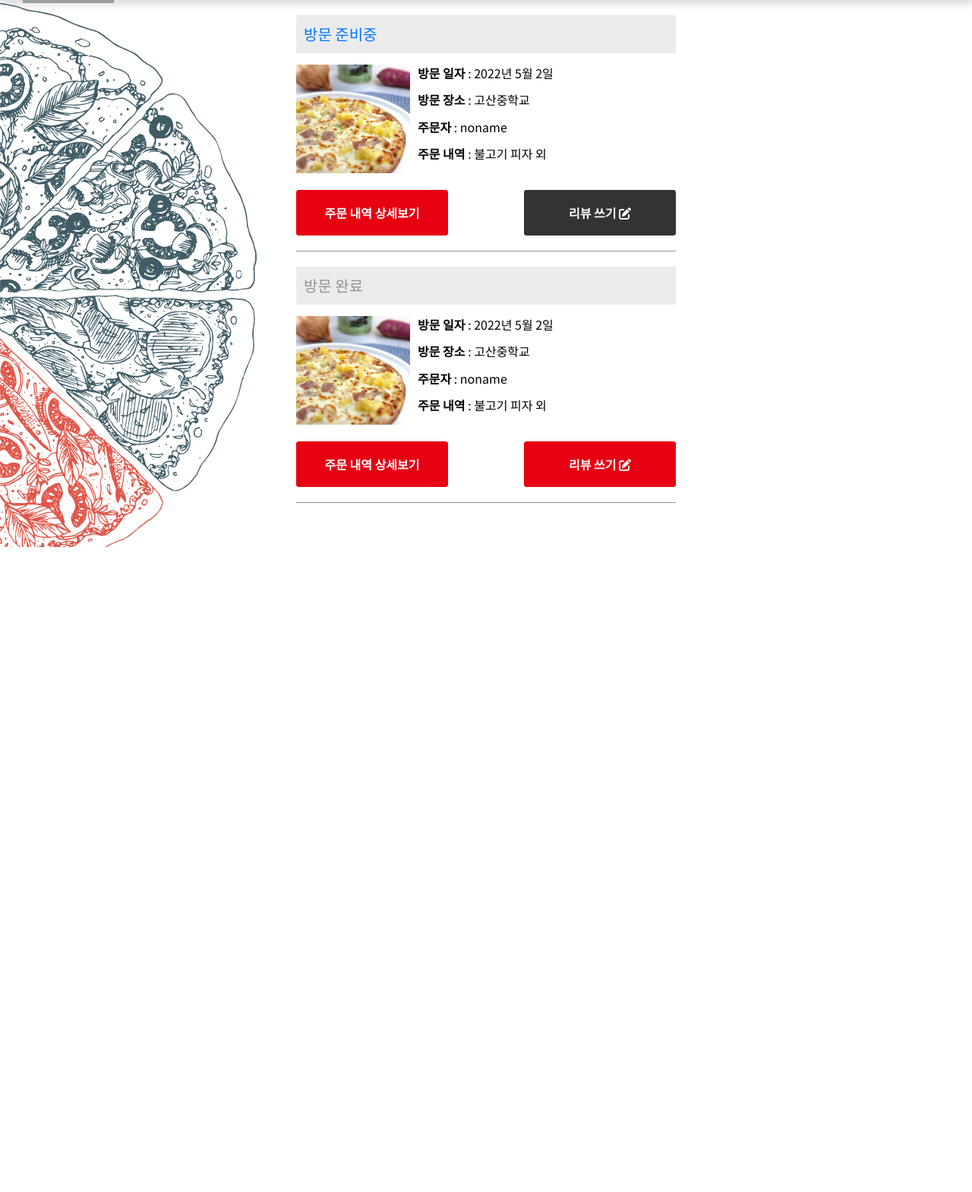
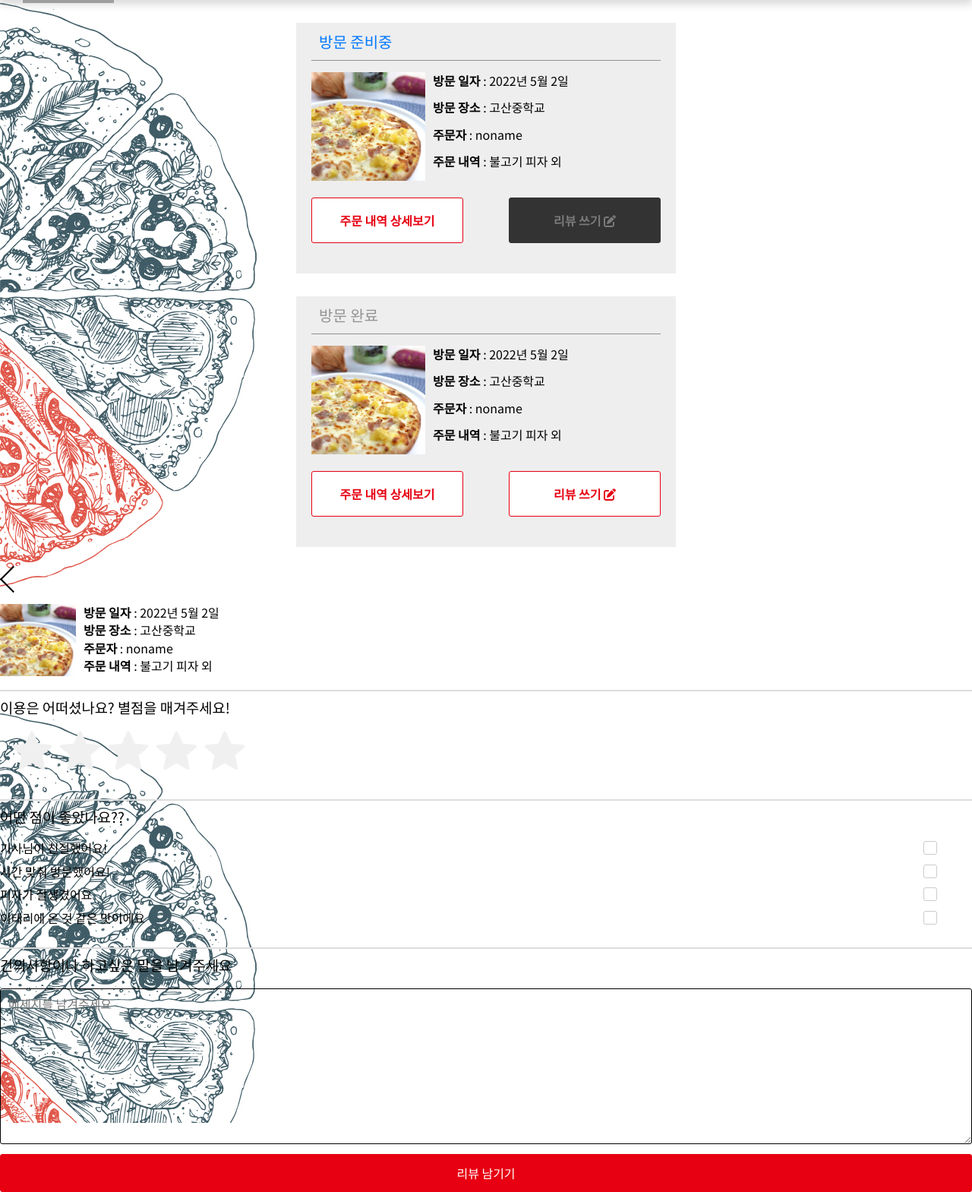
Before and after one commit to Taemin1234/LaMain-pizza, a PHP site: page /my-reservation/my-reservation.html in a window 1280 px wide. Shown: the part 80-1649 px from the top of the page at 76% size. Before the commit the page ends 800 px from the top, so only its background shows below. Run offline with PHP 8.4, Linux system fonts and the light colour scheme; some libraries are stand-ins or nearby versions; grey boxes are pictures that could not be loaded.

Commit message:
Add files via upload

```diff
--- a/css/style.css
+++ b/css/style.css
@@ -355,7 +355,7 @@ template {
   align-content: center;
 }
 
-.info-quantity, .order-btn-wrap, .calender-contents .week-container, .calender-head ul, .nav-bar {
+.detail-price, .info-quantity, .order-btn-wrap, .calender-contents .week-container, .calender-head ul, .nav-bar {
   display: flex;
   flex-direction: row;
   flex-wrap: nowrap;
@@ -507,7 +507,7 @@ ol {
   position: absolute;
   display: flex;
   border-radius: 3px;
-  background: #e70012;
+  background: #f76d00;
   padding: 3% 2%;
   width: 65%;
   height: 47px;
@@ -516,10 +516,10 @@ ol {
   transform: translate(-50%, -50%);
   justify-content: center;
   align-items: center;
-  color: #391b1a;
 }
 .login_box .login_data101 a {
   font-size: 16px;
+  color: #fff;
 }
 .login_box .login_data101 img {
   width: 10%;
@@ -1095,15 +1095,15 @@ header {
   height: 60px;
   font-size: 16px;
   font-weight: bold;
-  color: #fff;
-  background-color: #e70012;
+  color: #e70012;
+  background-color: #fff;
   border: solid 1px #e70012;
   border-radius: 3px;
   cursor: pointer;
 }
 .order-btn-wrap .reserv-btn:hover {
-  background-color: #fff;
-  color: #e70012;
+  background-color: #e70012;
+  color: #fff;
 }
 
 .detail-info-wrap {
@@ -1178,11 +1178,12 @@ header {
   margin: 10px 0;
 }
 
-.select-quantity-page {
+.slide-up-box {
   position: fixed;
   bottom: -100%;
   left: 50%;
   transform: translateX(-50%);
+  max-width: 500px;
   width: 500px;
   height: 92vh;
   padding: 20px;
@@ -1196,7 +1197,7 @@ header {
   z-index: 10;
 }
 
-.select-quantity-page::-webkit-scrollbar {
+.slide-up-box::-webkit-scrollbar {
   display: none;
 }
 
@@ -1249,19 +1250,21 @@ header {
   margin-bottom: 20px;
   border-bottom: solid 2px rgb(239, 239, 239);
 }
-.select-quantity-wrap img {
+
+.quant-img-wrap {
+  position: relative;
   width: 130px;
   height: 100px;
   -o-object-fit: cover;
      object-fit: cover;
 }
-.select-quantity-wrap img:hover {
-  background: rgba(0, 0, 0, 0.5);
-  z-index: 10px;
+.quant-img-wrap img {
+  width: 100%;
+  height: 100%;
 }
 
 .info-quantity {
-  width: 100%;
+  width: calc(100% - 130px);
   padding-right: 10px;
   margin-left: 20px;
 }
@@ -1329,18 +1332,19 @@ header {
 
 .my-reserv {
   width: 100%;
-  margin: 20px 0;
+  margin: 30px 0;
+  padding: 0 20px 20px;
+  background-color: #eee;
+}
+
+.my-reserv-state {
+  width: 100%;
+  height: 50px;
   border-bottom: solid 1px #949292;
-}
-
-.my-reserv-state {
-  width: 100%;
-  height: 50px;
 }
 .my-reserv-state p {
   height: 100%;
   padding: 10px;
-  background-color: #ebebeb;
   font-size: 20px;
   line-height: 30px;
   box-sizing: border-box;
@@ -1374,30 +1378,62 @@ header {
   height: 60px;
   font-size: 16px;
   font-weight: bold;
-  color: #fff;
+  color: #7a7a7a !important;
   border-radius: 3px;
   background-color: #333 !important;
   border: solid 1px #333 !important;
   pointer-events: none;
 }
 
+.detail-contents-wrap h2 {
+  margin: 0 0 20px;
+  font-weight: bold;
+}
+
+.detail-contents {
+  width: 100%;
+  margin-top: 20px;
+  padding: 20px;
+  background-color: #eee;
+}
+.detail-contents table {
+  width: 100%;
+  border: solid 1px #adadad;
+  border-collapse: collapse;
+}
+.detail-contents tbody {
+  width: 100%;
+}
+.detail-contents tbody tr {
+  padding: 15px;
+  border: solid 1px #adadad;
+}
+.detail-contents tbody td {
+  padding: 15px;
+  border: solid 1px #adadad;
+}
+
+.menu-detail {
+  width: 100%;
+  padding: 20px;
+  margin-top: 10px;
+  background-color: #eee;
+}
+
+.detail-price {
+  margin-bottom: 20px;
+}
+
+.total-detail-price {
+  border-top: solid 1px #000;
+  font-size: 18px;
+  font-weight: bold;
+  padding-top: 10px;
+  text-align: right;
+}
+
 .review-page {
-  position: fixed;
-  bottom: -100%;
-  left: 50%;
-  transform: translateX(-50%);
-  max-width: 500px;
-  width: 500px;
   height: 91vh;
-  padding: 20px;
-  margin: 0 auto;
-  background-color: #fff;
-  box-sizing: border-box;
-  overflow-y: auto;
-  -ms-overflow-style: none;
-  scrollbar-width: none;
-  transition: all, 500ms;
-  z-index: 10;
 }
 .review-page .my-reserv-contents {
   margin-top: 20px;
--- a/css/style.scss
+++ b/css/style.scss
@@ -931,17 +932,17 @@ header {
     height: 60px;
     font-size: 16px;
     font-weight: bold;
-    color: #fff;
-
-    background-color: $theme-color;
+    color: $theme-color;
+
+    background-color: #fff;
     border: solid 1px $theme-color;
     border-radius: 3px;
 
     cursor: pointer;
 
     &:hover {
-      background-color: #fff;
-      color: $theme-color;
+      background-color: $theme-color;
+      color: #fff;
     }
   }
 }
@@ -1242,19 +1258,21 @@ header {
 
 .my-reserv {
   width: 100%;
-  margin: 20px 0;
+  margin: 30px 0;
+  padding: 0 20px 20px;
+
+  background-color: #eee;
+}
+
+.my-reserv-state {
+  width: 100%;
+  height: 50px;
 
   border-bottom: solid 1px $sub-color;
-}
-
-.my-reserv-state {
-  width: 100%;
-  height: 50px;
 
   p {
     height: 100%;
     padding: 10px;
-    background-color: #ebebeb;
 
     font-size: 20px;
 
@@ -1297,7 +1315,7 @@ header {
   height: 60px;
   font-size: 16px;
   font-weight: bold;
-  color: #fff;
+  color: #7a7a7a !important;
 
   border-radius: 3px;
 
@@ -1306,32 +1324,73 @@ header {
   pointer-events: none;
 }
 
+// 내 예약 현황 - 주문내역 상세보기
+
+.detail-contents-wrap {
+  h2 {
+    margin: 0 0 20px;
+    font-weight: bold;
+  }
+}
+
+.detail-contents {
+  width: 100%;
+  margin-top: 20px;
+  padding: 20px;
+  background-color: #eee;
+
+  table {
+    width: 100%;
+
+    border: solid 1px #adadad;
+    //adadad
+    border-collapse: collapse;
+  }
+
+  tbody {
+    width: 100%;
+
+    tr {
+      padding: 15px;
+      border: solid 1px #adadad;
+    }
+
+    td {
+      padding: 15px;
+      border: solid 1px #adadad;
+    }
+  }
+}
+
+.menu-detail {
+  width: 100%;
+
+  padding: 20px;
+  margin-top: 10px;
+
+  background-color: #eee;
+}
+
+.detail-price {
+  @extend %flex-between;
+  margin-bottom: 20px;
+}
+
+.total-detail-price {
+  border-top: solid 1px #000;
+
+  font-size: 18px;
+  font-weight: bold;
+
+  padding-top: 10px;
+
+  text-align: right;
+}
+
 // 내 예약현황 - 리뷰쓰기
 
 .review-page {
-  position: fixed;
-
-  bottom: -100%;
-  left: 50%;
-  transform: translateX(-50%);
-
-  max-width: 500px;
-  width: 500px;
-
   height: 91vh;
-  padding: 20px;
-
-  margin: 0 auto;
-
-  background-color: #fff;
-
-  box-sizing: border-box;
-  overflow-y: auto;
-  -ms-overflow-style: none;
-  scrollbar-width: none;
-
-  transition: all, 500ms;
-  z-index: 10;
 
   .my-reserv-contents {
     margin-top: 20px;
```
Also changed, not shown: other parts of css/style.scss (+30 -15 lines).
